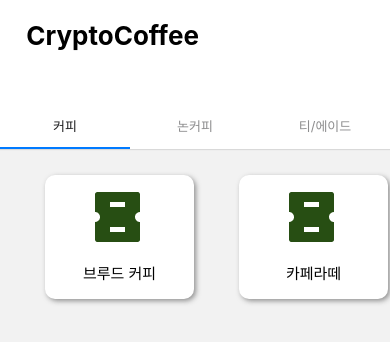
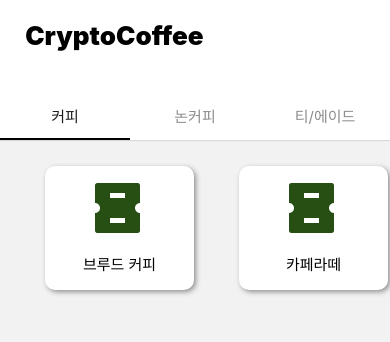
Before and after one commit to blwxnhan/CryptoCoffee_FE, a React Native app: screen / in a window 390 px wide. Shown: the top 342 px of the page. Built offline with nearby package versions, Linux system fonts and the light colour scheme.

Commit message:
[Feat] OrderView의 top tap custom 완료

```diff
--- a/App.jsx
+++ b/App.jsx
@@ -5,9 +5,9 @@ import { Colors } from 'react-native/Libraries/NewAppScreen';
 import AuthMember from './src/containers/AuthMember';
 import Home from './src/containers/Home';
 import Order from './src/containers/Order';
-import OrderCoffee from './src/containers/OrderCoffee';
-import OrderNonCoffee from './src/containers/OrderNonCoffee';
-import OrderTeaAde from './src/containers/OrderTeaAde';
+import OrderCoffee from './src/containers/orderTabs/OrderCoffee';
+import OrderNonCoffee from './src/containers/orderTabs/OrderNonCoffee';
+import OrderTeaAde from './src/containers/orderTabs/OrderTeaAde';
 
 const App = () => {
   return (
--- a/src/components/MyTabs.jsx
+++ b/src/components/MyTabs.jsx
@@ -2,15 +2,22 @@ import React from "react";
 import {NavigationContainer} from '@react-navigation/native';
 import { createMaterialTopTabNavigator } from '@react-navigation/material-top-tabs';
 
-import OrderCoffee from "../containers/OrderCoffee";
-import OrderTeaAde from "../containers/OrderTeaAde";
-import OrderNonCoffee from "../containers/OrderNonCoffee";
+import OrderCoffee from "../containers/orderTabs/OrderCoffee";
+import OrderTeaAde from "../containers/orderTabs/OrderTeaAde";
+import OrderNonCoffee from "../containers/orderTabs/OrderNonCoffee";
+import { TabBarItem } from "react-native-tab-view";
 
 const Tab = createMaterialTopTabNavigator();
 
 const MyTabs = () => {
   return (
-    <Tab.Navigator>
+    <Tab.Navigator
+        initialRouteName="커피"
+        screenOptions={{
+            tabBarLabelStyle: { fontSize: 15, fontWeight: 'medium' },
+            tabBarIndicatorStyle: { backgroundColor: 'black' }
+        }}
+    >
       <Tab.Screen name="커피" component={OrderCoffee} />
       <Tab.Screen name="논커피" component={OrderNonCoffee} />
       <Tab.Screen name="티/에이드" component={OrderTeaAde} />
--- a/src/containers/AuthMember.jsx
+++ b/src/containers/AuthMember.jsx
@@ -13,7 +13,7 @@ const AuthMember = () => {
   return (
     <SafeAreaView>
       <View style={styles.topContainer}>
-        <Text style={{ fontSize: 26, fontWeight: 'bold' }}> CryptoCoffee </Text>
+        <Text style={{ fontSize: 26, fontWeight: 900 }}> CryptoCoffee </Text>
       </View>
 
       <View style={styles.descriptionContainer}>
--- a/src/containers/Home.jsx
+++ b/src/containers/Home.jsx
@@ -12,7 +12,7 @@ const Home = () => {
   return(
     <SafeAreaView>
       <View style={styles.topContainer}>
-        <Text style={{ fontSize: 26, fontWeight: 'bold' }}> CryptoCoffee </Text>
+        <Text style={{ fontSize: 26, fontWeight: 900 }}> CryptoCoffee </Text>
       </View>
 
       <View style={styles.buttonContainer}>
--- a/src/containers/Order.jsx
+++ b/src/containers/Order.jsx
@@ -13,7 +13,7 @@ const Order = () => {
         <>
             <SafeAreaView />
             <View style={styles.topContainer}>
-                 <Text style={{ fontSize: 26, fontWeight: 'bold' }}> CryptoCoffee </Text>
+                 <Text style={{ fontSize: 26, fontWeight: 900 }}> CryptoCoffee </Text>
             </View>
             <MyTabs />
         </>
@@ -25,8 +25,8 @@ const styles = StyleSheet.create({
         marginTop: 20,
         marginLeft: 20,
         marginRight: 20,
-        marginBottom: 50,
-        flexDirection: 'row'
+        marginBottom: 40,
+        flexDirection: 'row',
     },
 });
 
--- a/src/containers/OrderNonCoffee.jsx
+++ b/src/containers/orderTabs/OrderCoffee.jsx
@@ -4,13 +4,13 @@ import {
     StyleSheet
 } from "react-native";
 
-import CryptoCoffeeButton from "../components/CryptoCoffeeButton";
+import CryptoCoffeeButton from "../../components/CryptoCoffeeButton";
 
-const OrderNonCoffee = () => {
+const OrderCoffee = () => {
     return(
         <View style={styles.buttonContainer}>
-            <CryptoCoffeeButton title="핫초코"/>
-            <CryptoCoffeeButton title="허니밀크티"/>
+            <CryptoCoffeeButton title="브루드 커피"/>
+            <CryptoCoffeeButton title="카페라떼"/>
         </View>
     );
 }
@@ -23,4 +23,4 @@ const styles = StyleSheet.create({
     }
 });
 
-export default OrderNonCoffee;
+export default OrderCoffee;
--- a/src/containers/OrderCoffee.jsx
+++ b/src/containers/orderTabs/OrderNonCoffee.jsx
@@ -4,13 +4,13 @@ import {
     StyleSheet
 } from "react-native";
 
-import CryptoCoffeeButton from "../components/CryptoCoffeeButton";
+import CryptoCoffeeButton from "../../components/CryptoCoffeeButton";
 
-const OrderCoffee = () => {
+const OrderNonCoffee = () => {
     return(
         <View style={styles.buttonContainer}>
-            <CryptoCoffeeButton title="브루드 커피"/>
-            <CryptoCoffeeButton title="카페라떼"/>
+            <CryptoCoffeeButton title="핫초코"/>
+            <CryptoCoffeeButton title="허니밀크티"/>
         </View>
     );
 }
@@ -23,4 +23,4 @@ const styles = StyleSheet.create({
     }
 });
 
-export default OrderCoffee;
+export default OrderNonCoffee;
--- a/src/containers/OrderTeaAde.jsx
+++ b/src/containers/orderTabs/OrderTeaAde.jsx
@@ -4,7 +4,7 @@ import {
     StyleSheet
 } from "react-native";
 
-import CryptoCoffeeButton from "../components/CryptoCoffeeButton";
+import CryptoCoffeeButton from "../../components/CryptoCoffeeButton";
 
 const OrderTeaAde = () => {
     return(
```
